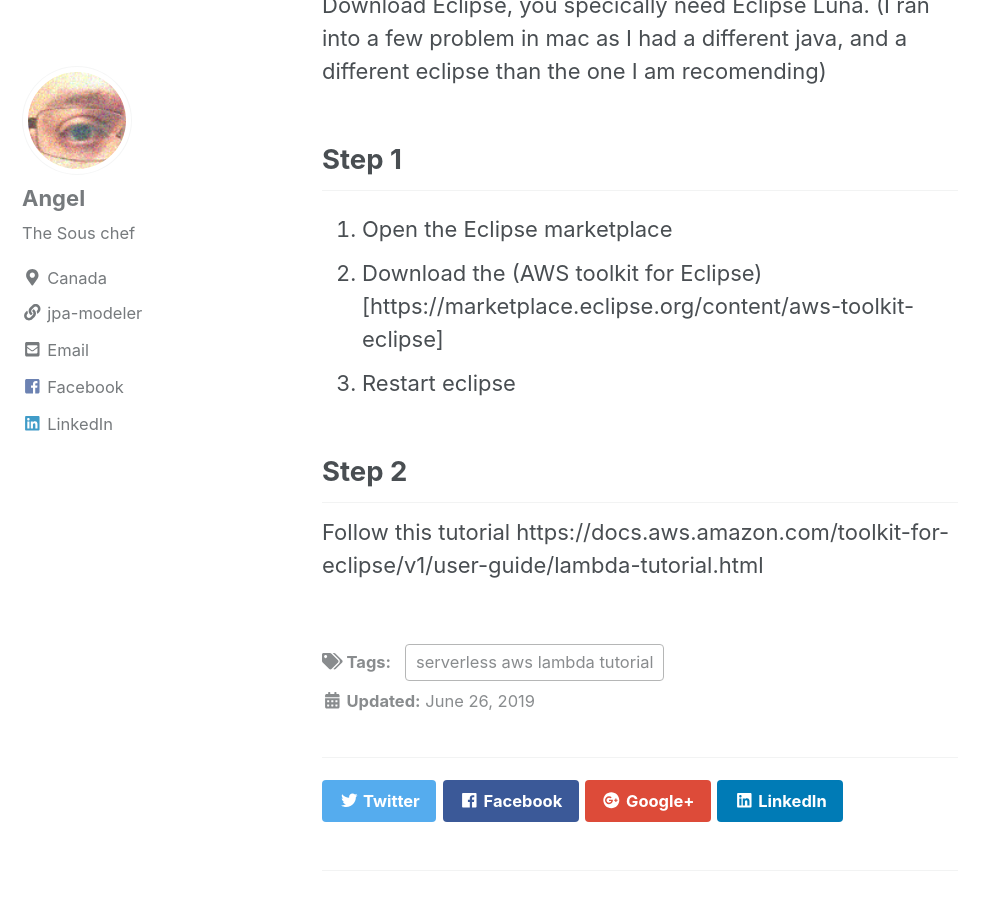
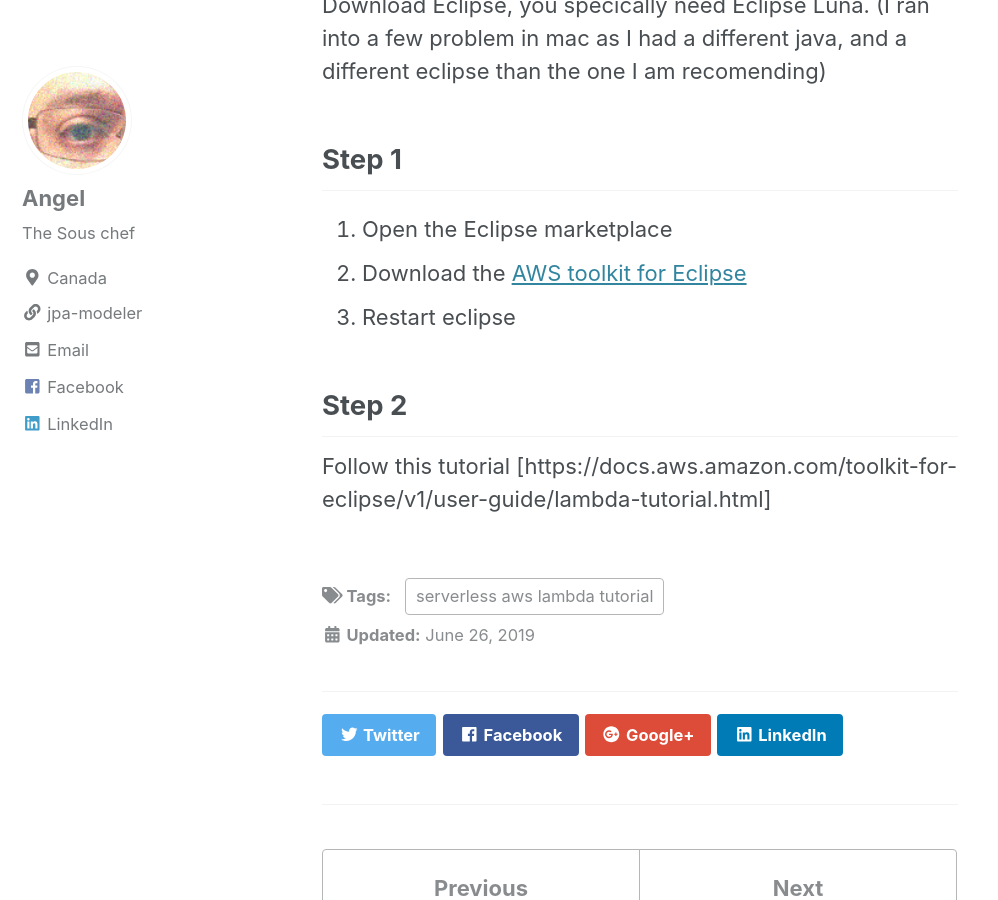
Before and after one commit to arvera/blog, a Jekyll site: the page built from _posts/2019-06-26-serverless_hello_world.md, in a window 1280 px wide and 900 px high, scrolled down 389 px. Shown: the whole window, without its empty margins (0-998 px from the left). Built offline with Jekyll 4.4.1, drawn with Linux system fonts in a browser that asks for light colours; cached includes are drawn as plain includes; nearby versions of some CDN libraries.

Commit message:
Fixing an old post

```diff
--- a/_posts/2019-06-26-serverless_hello_world.md
+++ b/_posts/2019-06-26-serverless_hello_world.md
@@ -12,9 +12,9 @@
 
 ## Step 1
 1. Open the Eclipse marketplace
-2. Download the (AWS toolkit for Eclipse)[https://marketplace.eclipse.org/content/aws-toolkit-eclipse]
+2. Download the [AWS toolkit for Eclipse](https://marketplace.eclipse.org/content/aws-toolkit-eclipse)
 3. Restart eclipse
 
 ## Step 2
 Follow this tutorial
-https://docs.aws.amazon.com/toolkit-for-eclipse/v1/user-guide/lambda-tutorial.html
+[https://docs.aws.amazon.com/toolkit-for-eclipse/v1/user-guide/lambda-tutorial.html]
```
